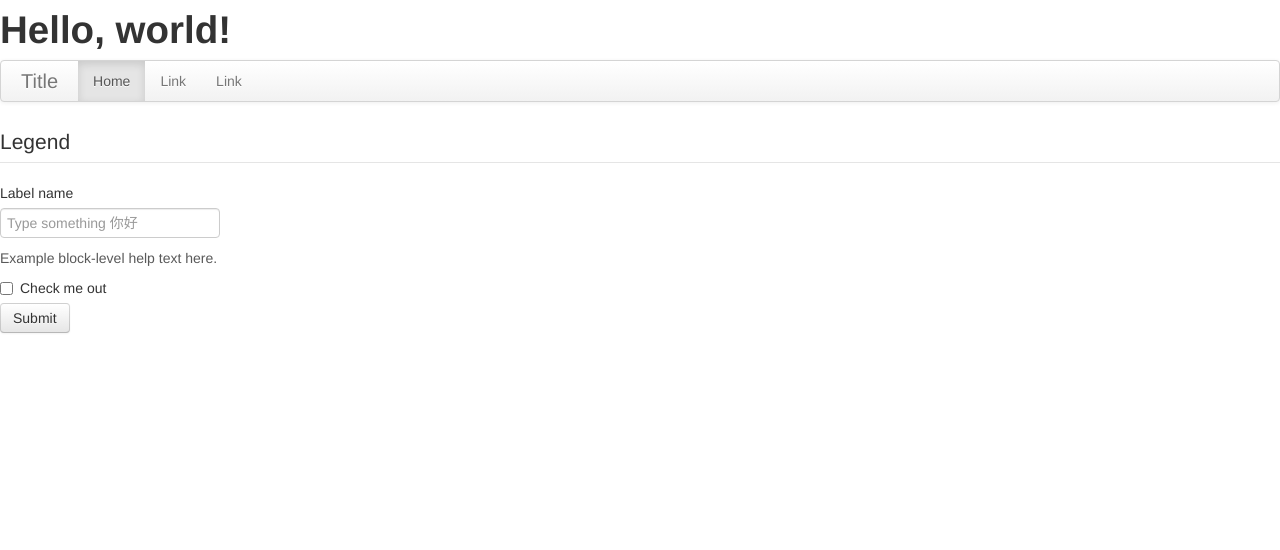
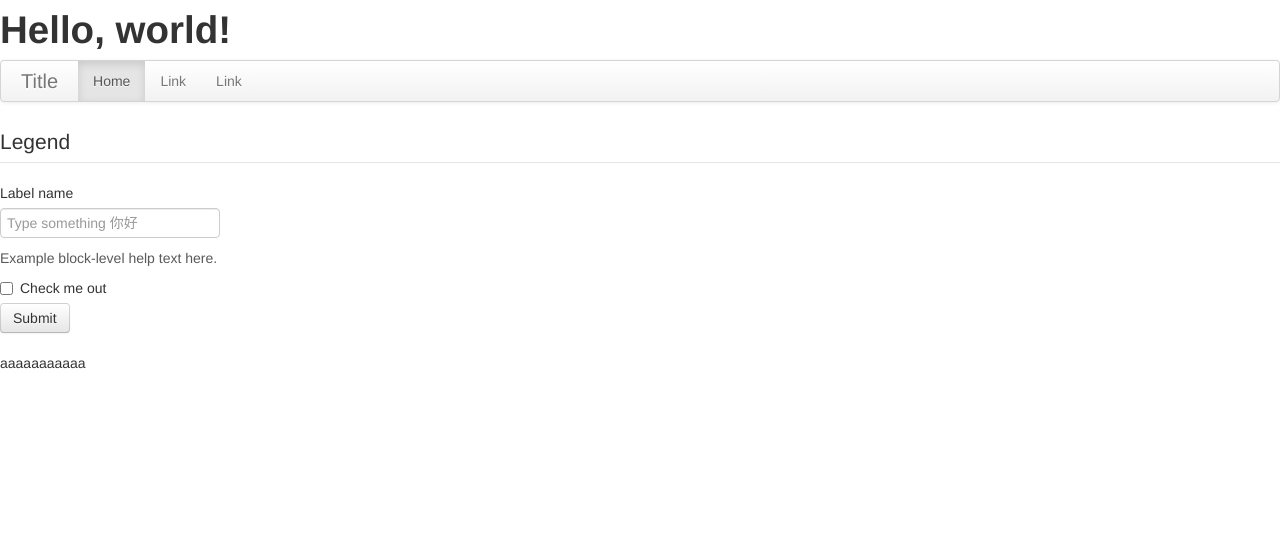
Before and after one commit to proudxu/tenyears, a PHP site: page / in a window 1280 px wide. Shown: the top 550 px of the page. Run offline with PHP 8.4, Linux system fonts and the light colour scheme.

Commit message:
本地修改

```diff
--- a/index.php
+++ b/index.php
@@ -37,3 +37,5 @@
 </form>
     </body>
 </html>
+
+aaaaaaaaaaa
```
